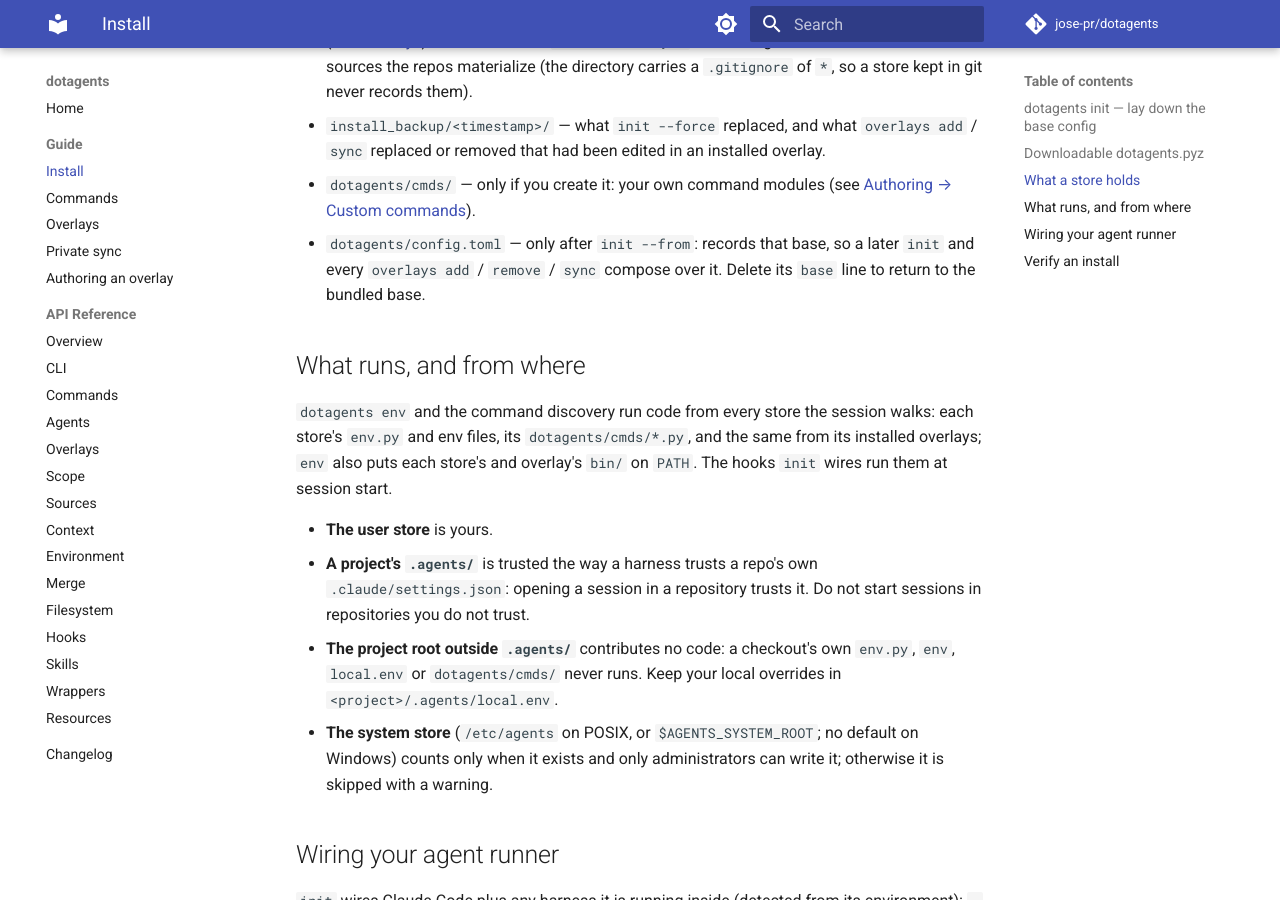
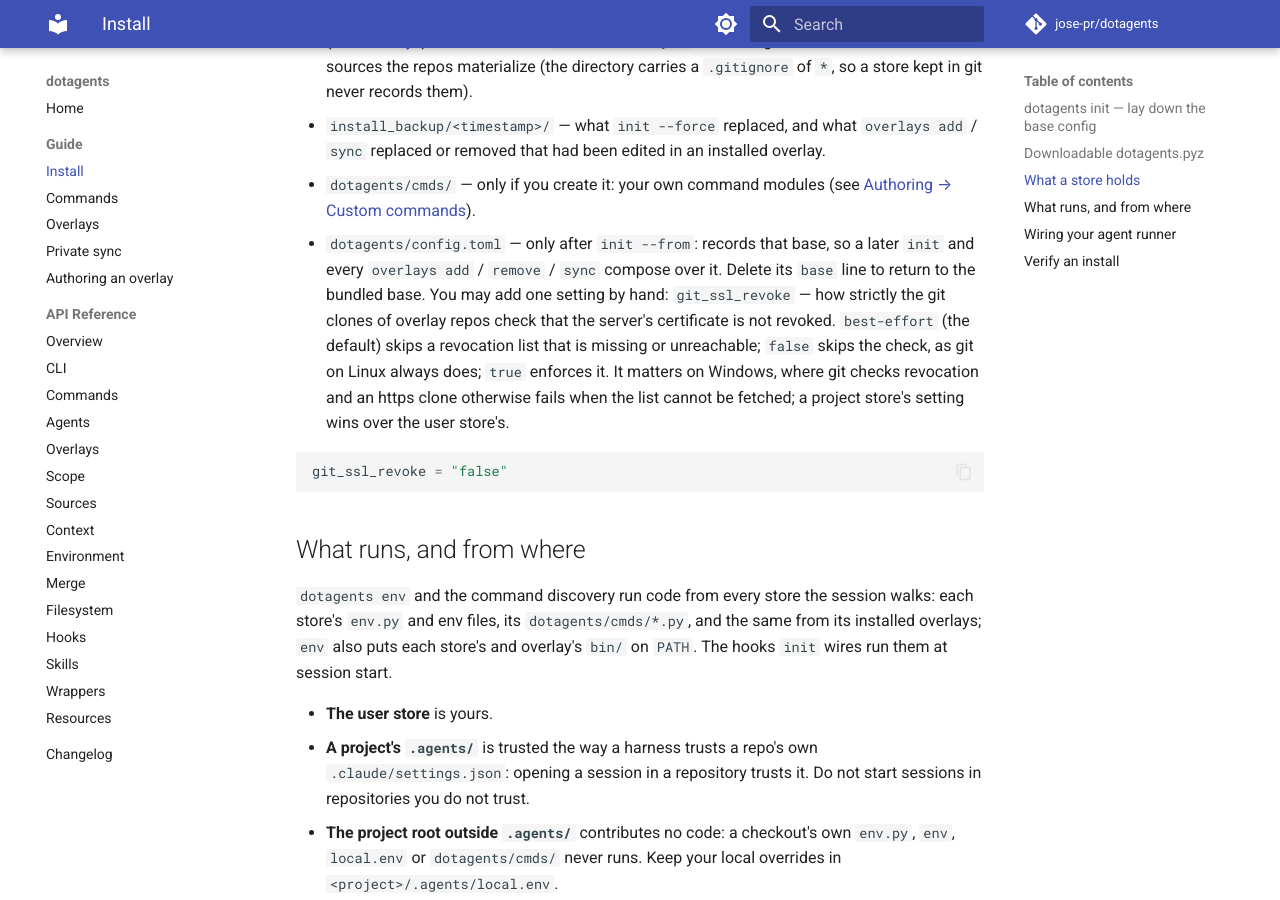
Before and after one commit to jose-pr/dotagents, an MkDocs documentation site: the page built from docs/guide/install.md, in a window 1280 px wide and 900 px high, scrolled down 2241 px. Built offline with MkDocs 1.6.1 and Material for MkDocs 9.7.7, drawn with Linux system fonts in a browser that asks for light colours; comment, search, counter and statistics services are not loaded.

Commit message:
docs: the git_ssl_revoke setting

````diff
--- a/docs/guide/install.md
+++ b/docs/guide/install.md
@@ -101,7 +101,17 @@ python -m dotagents build-pyz --out dist/dotagents.pyz   # or build it (needs a
   [Authoring → Custom commands](authoring.md#custom-commands)).
 - `dotagents/config.toml` — only after `init --from`: records that base, so a later
   `init` and every `overlays add` / `remove` / `sync` compose over it. Delete its
-  `base` line to return to the bundled base.
+  `base` line to return to the bundled base. You may add one setting by hand:
+  `git_ssl_revoke` — how strictly the git clones of overlay repos check that the
+  server's certificate is not revoked. `best-effort` (the default) skips a
+  revocation list that is missing or unreachable; `false` skips the check, as git
+  on Linux always does; `true` enforces it. It matters on Windows, where git
+  checks revocation and an https clone otherwise fails when the list cannot be
+  fetched; a project store's setting wins over the user store's.
+
+  ```toml
+  git_ssl_revoke = "false"
+  ```
 
 ## What runs, and from where
 
````
Also changed, not shown: CHANGELOG.md (+9 -0 lines), README.md (+2 -1 lines), src/dotagents/AGENTS.md (+8 -1 lines).
